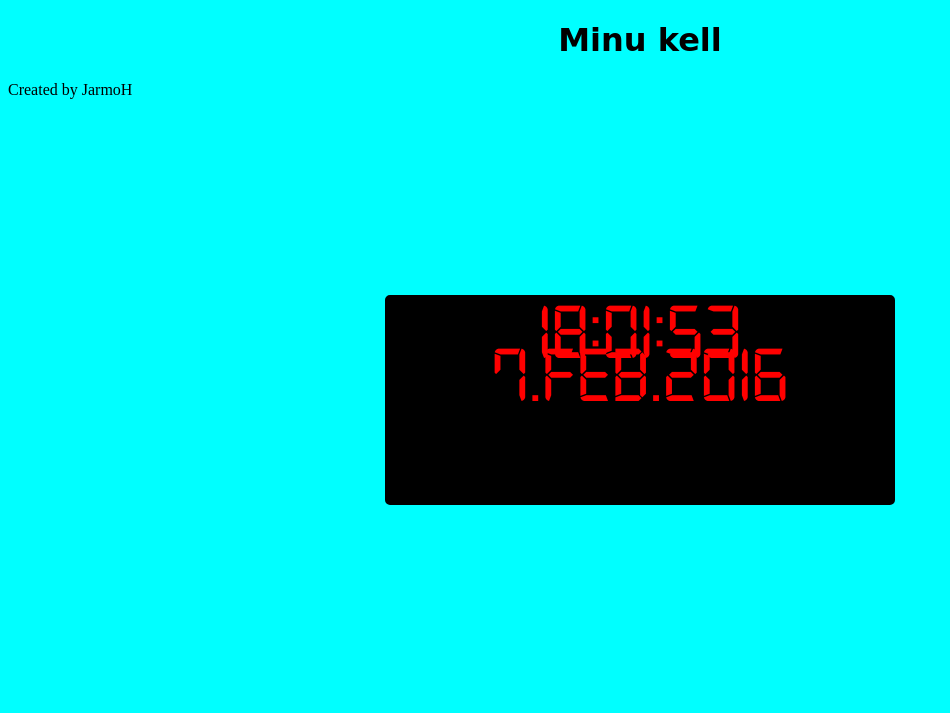
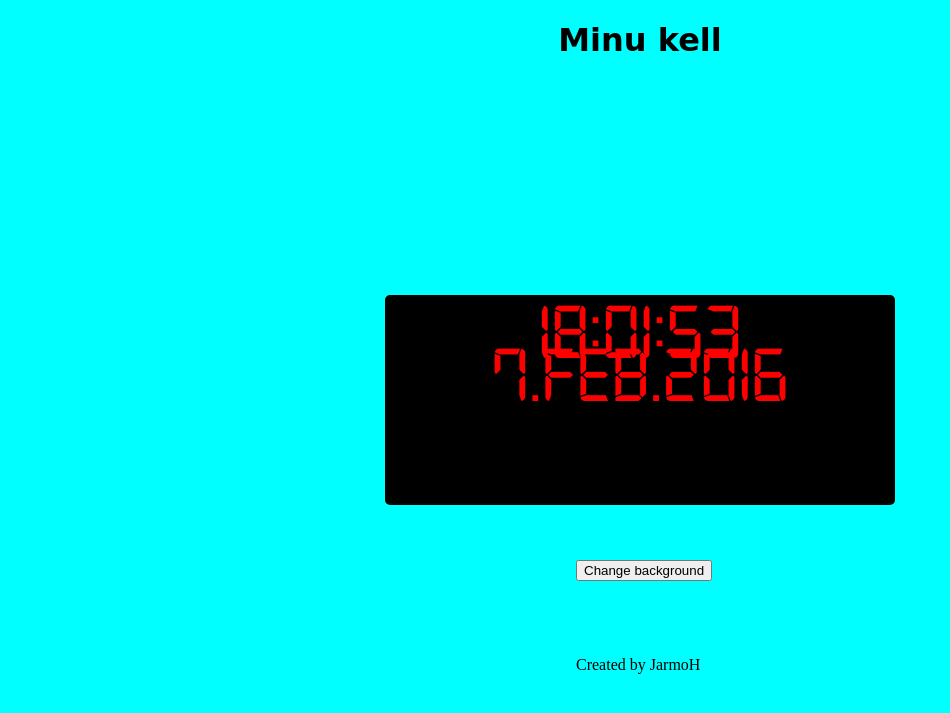
Before and after one commit to veebirakenduste-kasutajaliidesed-2016k/1.kodutoo-II-ruhm, a PHP site: page /clock.html in a window 1280 px wide. Shown: the top 713 px of the page, without its empty margins (0-950 px from the left). Run offline with PHP 8.4, Linux system fonts and the light colour scheme.

Commit message:
added button for changing background

```diff
--- a/clock.css
+++ b/clock.css
@@ -29,16 +29,21 @@ h1{
   transition-duration: 2s;
 }
 
-#date{
-  font-size: 34px;
-  color: red;
-  font-family: my font;
-  text-align: center;
-}
-
 #clock:hover{
   color: white;
   background-color: blue;
+}
+
+footer{
+  position: absolute;
+  top: 80%;
+  left: 45%;
+}
+
+button{
+  position: absolute;
+  top: 70%;
+  left: 45%;
 }
 
 @font-face{
--- a/clock.html
+++ b/clock.html
@@ -6,10 +6,10 @@
   <script src="clock.js"></script>
   <link type="text/css" rel="stylesheet" href="clock.css"/>
 </head>
-<body>
+<body id="body">
   <h1>Minu kell</h1>
   <div id="clock"></div>
-
+  <button id="change">Change background</button>
 <footer>
   <p>Created by JarmoH</p>
 </footer>
--- a/clock.js
+++ b/clock.js
@@ -17,6 +17,9 @@ window.setInterval(function(){
     alert("Today is " + day_of_week);
 });
 
+change.addEventListener('click', function(){
+  document.getElementById("body").style.background = "pink";
+});
 
 };
 
```
